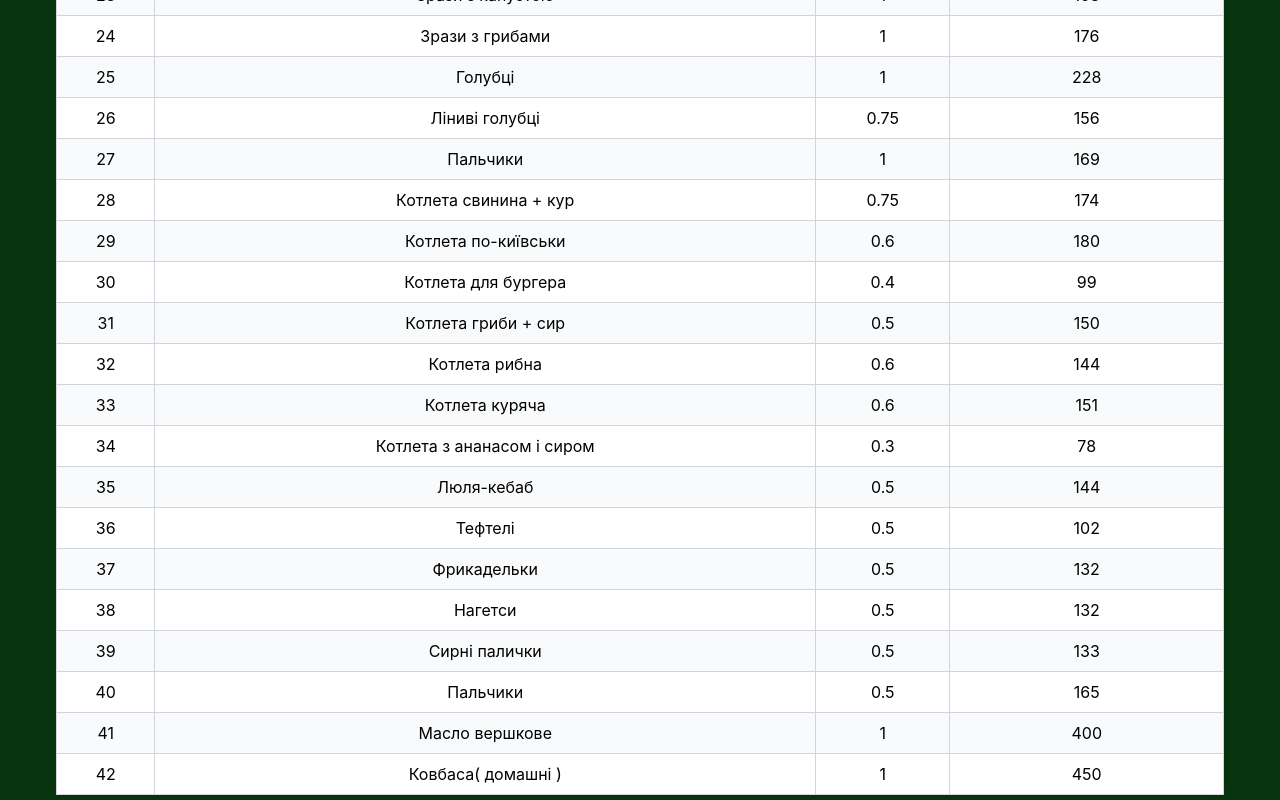
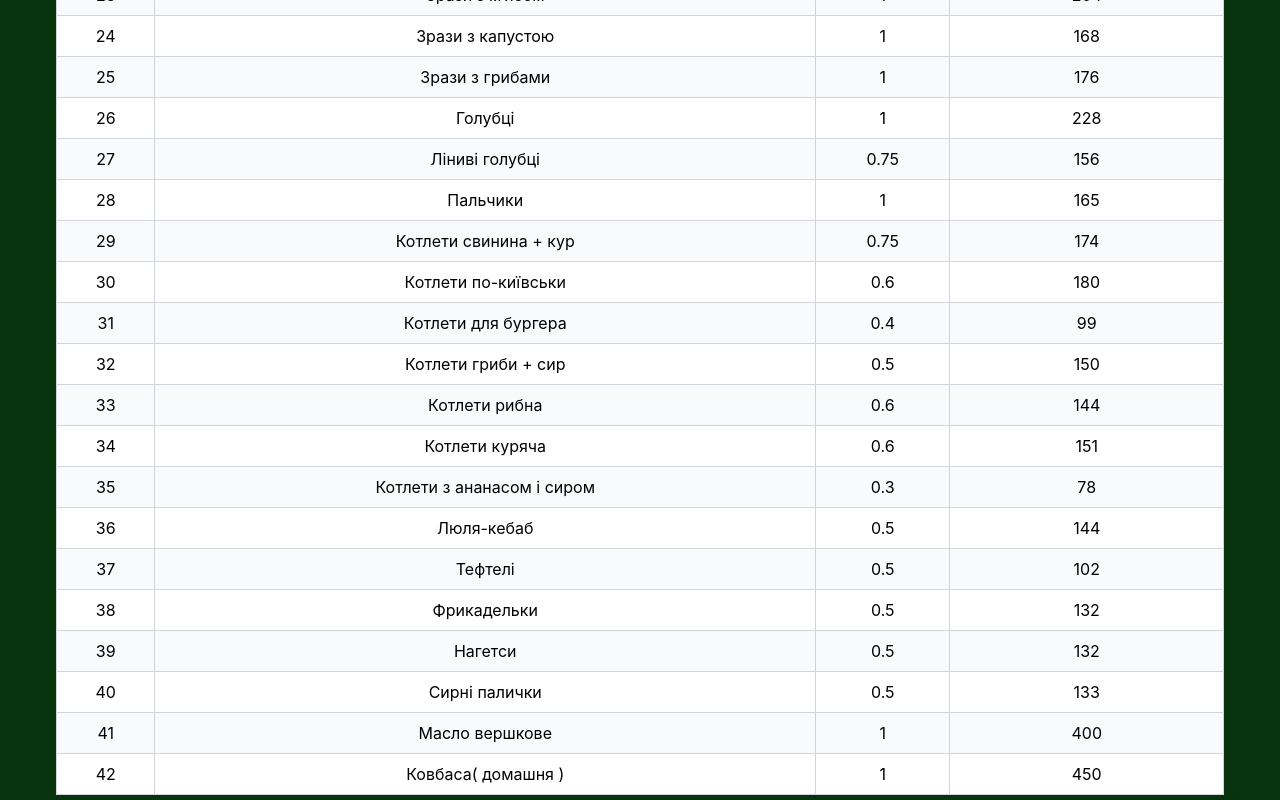
Before and after one commit to Vasilchenk23/home-taste, a React (Create React App) app: page / in a window 1280 px wide. Shown: the part 1360-2160 px from the top of the page. Built offline with nearby package versions, Linux system fonts and the light colour scheme.

Commit message:
change id

```diff
--- a/src/components/Table.jsx
+++ b/src/components/Table.jsx
@@ -6,44 +6,44 @@ const data = [
   { id: 2, name: "Пельмені свинина + кур", kg: 1, price: 204 },
   { id: 3, name: "Пельмені курячі", kg: 0.5, price: 103 },
   { id: 4, name: "Пельмені свинина", kg: 1, price: 204 },
-  { id: 5, name: "Хінкалі", kg: 0.5, price: 104 },
-  { id: 6, name: "Чебуреки з м’ясом", kg: 0.5, price: 95 },
-  { id: 7, name: "Чебуреки з м’ясом + сир", kg: 0.5, price: 102 },
-  { id: 8, name: "Вареники з картоплею", kg: 1, price: 156 },
-  { id: 9, name: "Вареники з картоплею", kg: 0.5, price: 79 },
-  { id: 10, name: "Вареники з капустою", kg: 1, price: 158 },
-  { id: 11, name: "Вареники з капустою", kg: 0.5, price: 79 },
-  { id: 12, name: "Вареники з солодким сиром", kg: 1, price: 171 },
-  { id: 13, name: "Вареники з лівером", kg: 1, price: 161 },
-  { id: 14, name: "Вареники з лівером", kg: 0.5, price: 79 },
-  { id: 15, name: "Млинці з м’ясом", kg: 0.45, price: 98 },
-  { id: 16, name: "Млинці з печінкою", kg: 0.45, price: 89 },
-  { id: 17, name: "Млинці з солодким сиром", kg: 0.45, price: 89 },
-  { id: 18, name: "Млинці з грибами + капустою", kg: 0.45, price: 89 },
-  { id: 19, name: "Млинці з лівером", kg: 0.45, price: 89 },
-  { id: 20, name: "Бенгерики", kg: 0.45, price: 97 },
-  { id: 21, name: "Сирники", kg: 0.5, price: 93 },
-  { id: 22, name: "Зрази з м’ясом", kg: 1, price: 204 },
-  { id: 23, name: "Зрази з капустою", kg: 1, price: 168 },
-  { id: 24, name: "Зрази з грибами", kg: 1, price: 176 },
-  { id: 25, name: "Голубці", kg: 1, price: 228 },
-  { id: 26, name: "Ліниві голубці", kg: 0.75, price: 156 },
-  { id: 27, name: "Пальчики", kg: 1, price: 169 },
-  { id: 28, name: "Котлета свинина + кур", kg: 0.75, price: 174 },
-  { id: 29, name: "Котлета по-київськи", kg: 0.6, price: 180 },
-  { id: 30, name: "Котлета для бургера", kg: 0.4, price: 99 },
-  { id: 31, name: "Котлета гриби + сир", kg: 0.5, price: 150 },
-  { id: 32, name: "Котлета рибна", kg: 0.6, price: 144 },
-  { id: 33, name: "Котлета куряча", kg: 0.6, price: 151 },
-  { id: 34, name: "Котлета з ананасом і сиром", kg: 0.3, price: 78 },
-  { id: 35, name: "Люля-кебаб", kg: 0.5, price: 144 },
-  { id: 36, name: "Тефтелі", kg: 0.5, price: 102 },
-  { id: 37, name: "Фрикадельки", kg: 0.5, price: 132 },
-  { id: 38, name: "Нагетси", kg: 0.5, price: 132 },
-  { id: 39, name: "Сирні палички", kg: 0.5, price: 133 },
-  { id: 40, name: "Пальчики", kg: 0.5, price: 165 },
+  { id: 5, name: "Пельмені свинина", kg: 0.5, price: 103 },
+  { id: 6, name: "Хінкалі", kg: 0.5, price: 104 },
+  { id: 7, name: "Чебуреки з м’ясом", kg: 0.5, price: 97 },
+  { id: 8, name: "Чебуреки з м’ясом + сир", kg: 0.5, price: 102 },
+  { id: 9, name: "Вареники з картоплею", kg: 1, price: 156 },
+  { id: 10, name: "Вареники з картоплею", kg: 0.5, price: 79 },
+  { id: 11, name: "Вареники з капустою", kg: 1, price: 158 },
+  { id: 12, name: "Вареники з капустою", kg: 0.5, price: 79 },
+  { id: 13, name: "Вареники з солодким сиром", kg: 1, price: 158 },
+  { id: 14, name: "Вареники з лівером", kg: 1, price: 161 },
+  { id: 15, name: "Вареники з лівером", kg: 0.5, price: 79 },
+  { id: 16, name: "Млинці з м’ясом", kg: 0.45, price: 98 },
+  { id: 17, name: "Млинці з печінкою", kg: 0.45, price: 89 },
+  { id: 18, name: "Млинці з солодким сиром", kg: 0.45, price: 89 },
+  { id: 19, name: "Млинці з грибами + капустою", kg: 0.45, price: 89 },
+  { id: 20, name: "Млинці з лівером", kg: 0.45, price: 89 },
+  { id: 21, name: "Бендерики", kg: 0.45, price: 97 },
+  { id: 22, name: "Сирники", kg: 0.5, price: 93 },
+  { id: 23, name: "Зрази з м’ясом", kg: 1, price: 204 },
+  { id: 24, name: "Зрази з капустою", kg: 1, price: 168 },
+  { id: 25, name: "Зрази з грибами", kg: 1, price: 176 },
+  { id: 26, name: "Голубці", kg: 1, price: 228 },
+  { id: 27, name: "Ліниві голубці", kg: 0.75, price: 156 },
+  { id: 28, name: "Пальчики", kg: 1, price: 165 },
+  { id: 29, name: "Котлети свинина + кур", kg: 0.75, price: 174 },
+  { id: 30, name: "Котлети по-київськи", kg: 0.6, price: 180 },
+  { id: 31, name: "Котлети для бургера", kg: 0.4, price: 99 },
+  { id: 32, name: "Котлети гриби + сир", kg: 0.5, price: 150 },
+  { id: 33, name: "Котлети рибна", kg: 0.6, price: 144 },
+  { id: 34, name: "Котлети куряча", kg: 0.6, price: 151 },
+  { id: 35, name: "Котлети з ананасом і сиром", kg: 0.3, price: 78 },
+  { id: 36, name: "Люля-кебаб", kg: 0.5, price: 144 },
+  { id: 37, name: "Тефтелі", kg: 0.5, price: 102 },
+  { id: 38, name: "Фрикадельки", kg: 0.5, price: 132 },
+  { id: 39, name: "Нагетси", kg: 0.5, price: 132 },
+  { id: 40, name: "Сирні палички", kg: 0.5, price: 133 },
   { id: 41, name: "Масло вершкове", kg: 1, price: 400 },
-  { id: 42, name: "Ковбаса( домашні )", kg: 1, price: 450 }
+  { id: 42, name: "Ковбаса( домашня )", kg: 1, price: 450 }
 ];
 
 const Table = () => {
```
